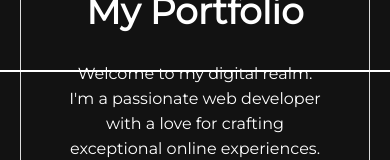
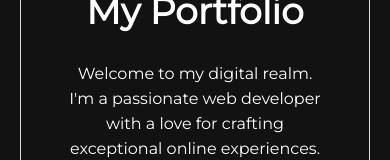
Before and after one commit to anuragrege/portfolio-site, a React (Create React App) app: page / in a window 390 px wide. Shown: the part 581-741 px from the top of the page. Built offline with nearby package versions, Linux system fonts and the light colour scheme.

Commit message:
fix responsiveness issue

```diff
--- a/src/App.css
+++ b/src/App.css
@@ -298,7 +298,7 @@ label {
 
 input,
 textarea {
-  width: 100%;
+  width: 95%;
   padding: 10px;
   border: 1px solid #ffffff;
   background-color: transparent;
@@ -460,11 +460,7 @@ textarea::placeholder {
   }
 
   .experience-line {
-    height: 2px;
-    width: 100%;
-    left: 0;
-    top: 50%;
-    transform: translateY(-50%);
+    visibility: hidden;
   }
 
   .bullet {
```
